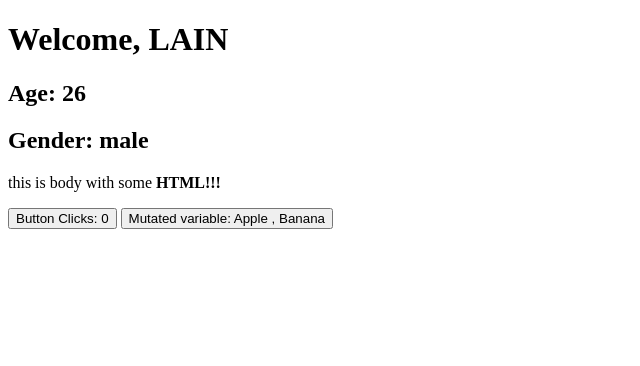
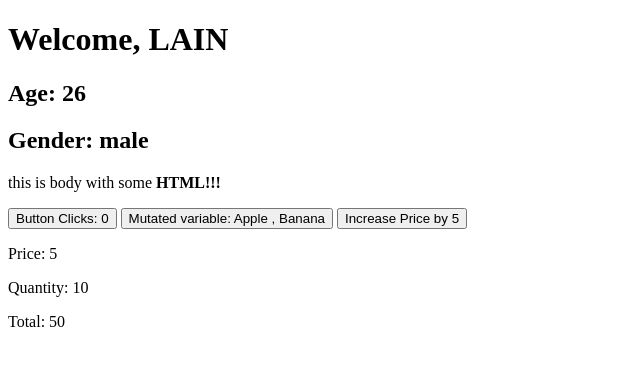
Before and after one commit to lain-the-coder/basic-svelte-introduction, a Svelte app: page / in a window 1280 px wide. Shown: the top 366 px of the page, without its empty margins (0-640 px from the left). Built offline with nearby package versions, Linux system fonts and the light colour scheme.

Commit message:
practiced - derived state and how svelte applies it for tracked state variables not ordinary variables

```diff
--- a/src/App.svelte
+++ b/src/App.svelte
@@ -4,12 +4,18 @@
   let name = "lain";
   let string = `this is body with some <strong>HTML!!!</strong>`;
   let count = $state(0);
+  let price = $state(5);
+  let quantity = $state(10);
+  let total = $derived(price * quantity);
   function increment() {
     count += 1;
   }
   function mutation() {
     items.push("Cherry");
     items[1] = "Avacado";
+  }
+  function increasePrice() {
+    price += 5;
   }
 </script>
 
@@ -22,3 +28,7 @@
 <button onclick={mutation}>
   Mutated variable: {items.join(" , ")}
 </button>
+<button onclick={increasePrice}> Increase Price by 5 </button>
+<p>Price: {price}</p>
+<p>Quantity: {quantity}</p>
+<p>Total: {total}</p>
```
